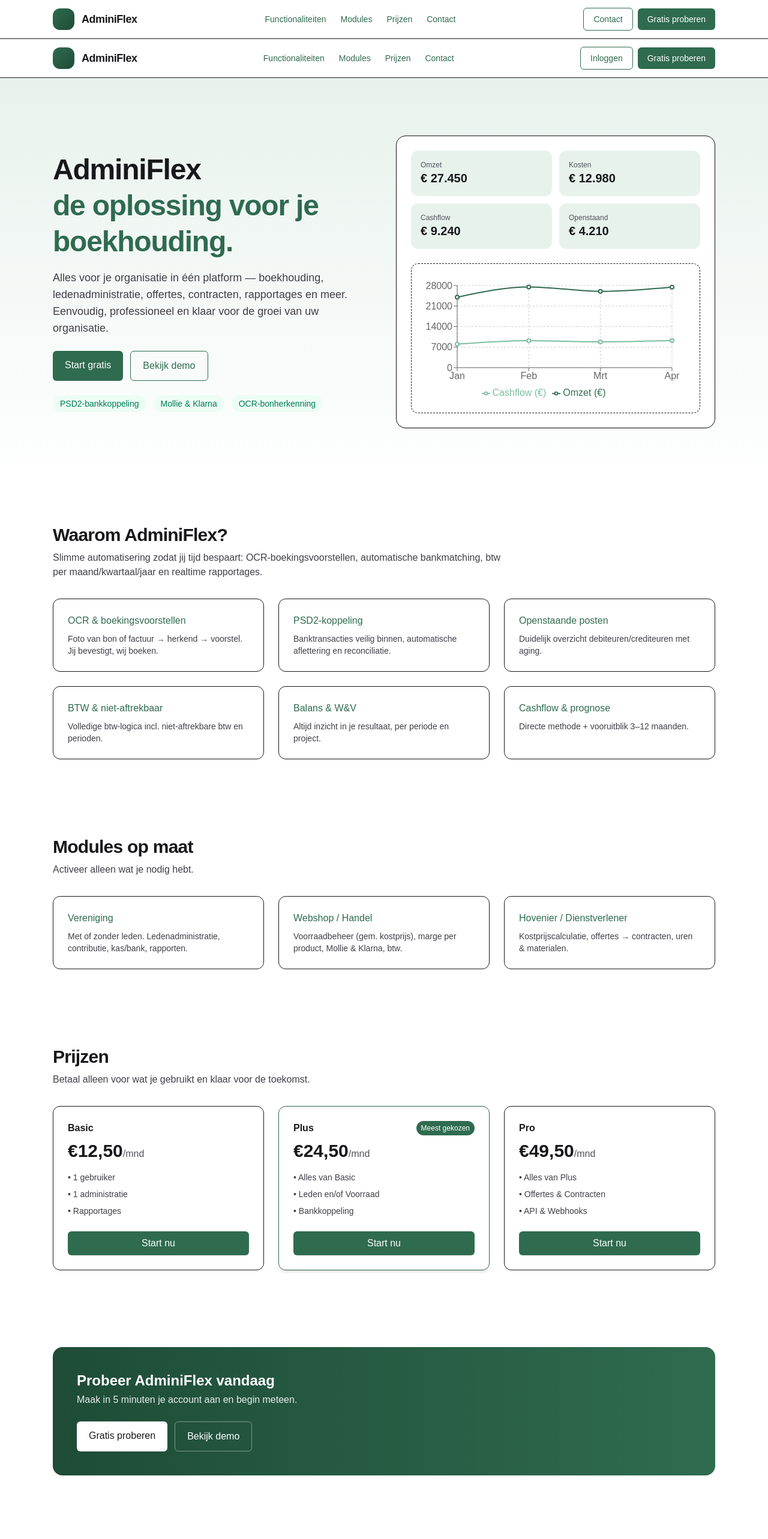
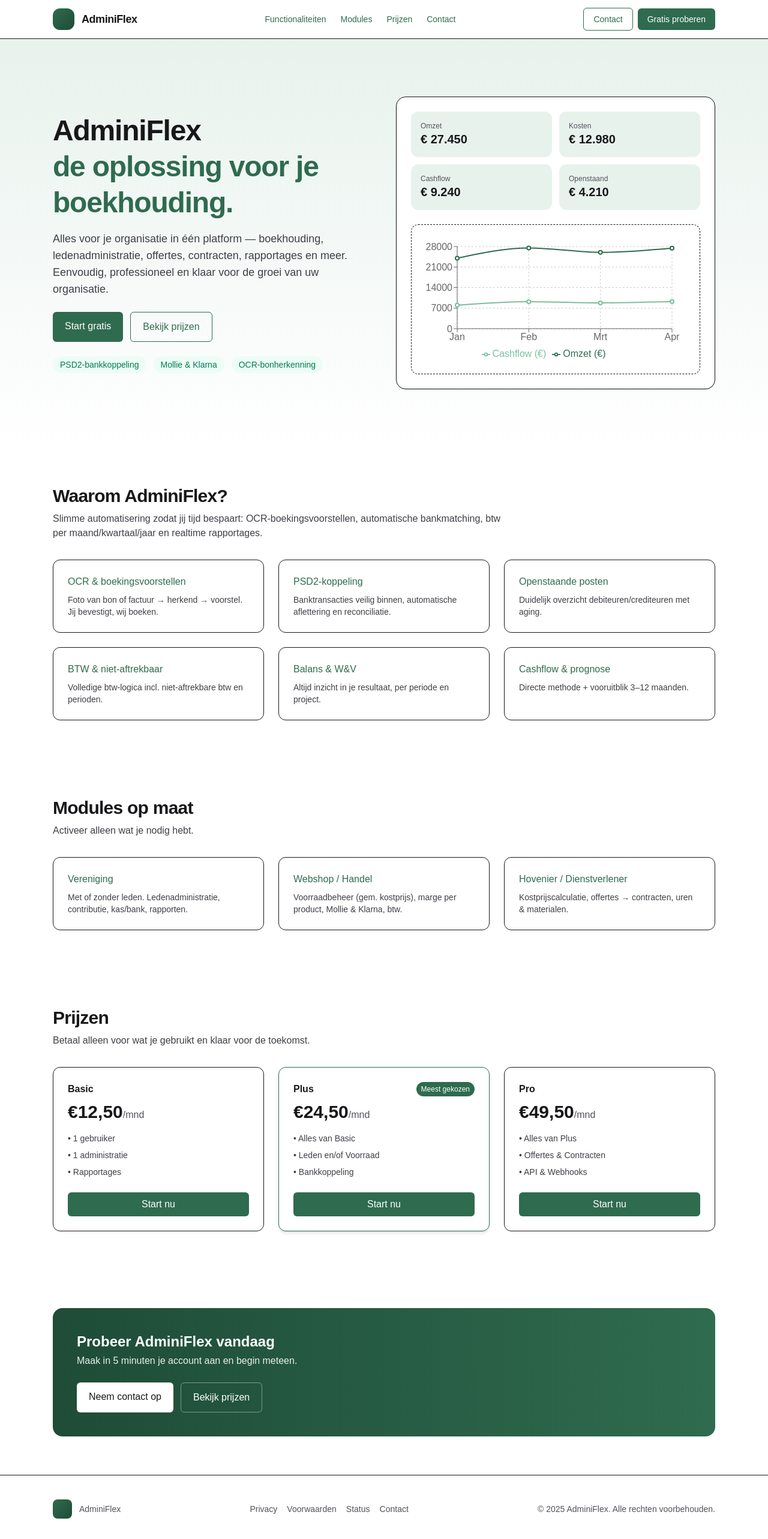
Before and after one commit to Adminiflex-jpg/adminiflex-site, a Next.js app: page / in a window 1280 px wide. Shown: the top 2566 px of the page at 60% size. Built offline with nearby package versions, Linux system fonts and the light colour scheme.

Commit message:
Homepage zonder dubbele header/footer + centrale layout

```diff
--- a/app/page.tsx
+++ b/app/page.tsx
@@ -1,68 +1,64 @@
+// app/page.tsx
 import React from "react";
 import RevenueChart from "./components/RevenueChart";
+
 export default function AdminiFlexHomepage() {
   const oldGreen = "#2F6B4F";   // hoofdkleur (oud groen)
-  const deepGreen = "#1E4C37";  // donkere tint
+  const deepGreen = "#1E4C37";  // donkere tint (alleen voor gradients)
   const lightMint = "#E8F2ED";  // lichte achtergrond
 
   return (
     <main className="min-h-screen text-zinc-900 bg-white">
-      {/* HEADER */}
-      <header className="sticky top-0 z-40 bg-white/80 backdrop-blur border-b">
-        <div className="max-w-6xl mx-auto px-4 md:px-6 h-16 flex items-center justify-between">
-          <a href="#" className="flex items-center gap-3">
-            <div
-              className="w-9 h-9 rounded-xl"
-              style={{ background: `linear-gradient(135deg, ${oldGreen}, ${deepGreen})` }}
-            />
-            <span className="font-semibold tracking-tight text-lg">AdminiFlex</span>
-          </a>
-          <nav className="hidden md:flex items-center gap-6 text-sm">
-            <a href="#features" style={{ color: oldGreen }}>Functionaliteiten</a>
-            <a href="#modules" style={{ color: oldGreen }}>Modules</a>
-            <a href="#pricing" style={{ color: oldGreen }}>Prijzen</a>
-            <a href="#contact" style={{ color: oldGreen }}>Contact</a>
-          </nav>
-          <div className="flex items-center gap-2">
-            <a href="#login" className="px-4 py-2 rounded-md border text-sm" style={{ borderColor: oldGreen, color: oldGreen }}>
-              Inloggen
-            </a>
-            <a href="#cta" className="px-4 py-2 rounded-md text-sm text-white" style={{ backgroundColor: oldGreen }}>
-              Gratis proberen
-            </a>
-          </div>
-        </div>
-      </header>
-
-      {/* HERO */}
+      {/* ===== HERO ===== */}
       <section className="relative">
-        <div className="absolute inset-0" style={{ background: `linear-gradient(180deg, ${lightMint}, white)` }} />
+        <div
+          className="absolute inset-0"
+          style={{ background: `linear-gradient(180deg, ${lightMint}, white)` }}
+        />
         <div className="relative max-w-6xl mx-auto px-4 md:px-6 py-16 md:py-24 grid gap-10 md:grid-cols-2 items-center">
           <div>
             <h1 className="text-4xl md:text-5xl font-bold leading-tight tracking-tight">
-              AdminiFlex <span className="block" style={{ color: oldGreen }}>de oplossing voor je boekhouding.</span>
+              AdminiFlex{" "}
+              <span className="block" style={{ color: oldGreen }}>
+                de oplossing voor je boekhouding.
+              </span>
             </h1>
             <p className="mt-4 text-lg text-zinc-700 max-w-prose">
-              Alles voor je organisatie in één platform — boekhouding, ledenadministratie, offertes, contracten,
-              rapportages en meer. Eenvoudig, professioneel en klaar voor de groei van uw organisatie.
+              Alles voor je organisatie in één platform — boekhouding,
+              ledenadministratie, offertes, contracten, rapportages en meer.
+              Eenvoudig, professioneel en klaar voor de groei van uw organisatie.
             </p>
             <div className="mt-6 flex flex-wrap gap-3">
-              <a href="#cta" className="px-5 py-3 rounded-md text-white font-medium" style={{ backgroundColor: oldGreen }}>
+              <a
+                href="#cta"
+                className="px-5 py-3 rounded-md text-white font-medium"
+                style={{ backgroundColor: oldGreen }}
+              >
                 Start gratis
               </a>
-              <a href="#demo" className="px-5 py-3 rounded-md font-medium border" style={{ borderColor: oldGreen, color: oldGreen }}>
-                Bekijk demo
+              <a
+                href="#pricing"
+                className="px-5 py-3 rounded-md font-medium border"
+                style={{ borderColor: oldGreen, color: oldGreen }}
+              >
+                Bekijk prijzen
               </a>
             </div>
             <div className="mt-6 flex flex-wrap gap-3 text-sm">
-              <span className="px-3 py-1 rounded-full bg-emerald-50 text-emerald-700">PSD2-bankkoppeling</span>
-              <span className="px-3 py-1 rounded-full bg-emerald-50 text-emerald-700">Mollie & Klarna</span>
-              <span className="px-3 py-1 rounded-full bg-emerald-50 text-emerald-700">OCR-bonherkenning</span>
+              <span className="px-3 py-1 rounded-full bg-emerald-50 text-emerald-700">
+                PSD2-bankkoppeling
+              </span>
+              <span className="px-3 py-1 rounded-full bg-emerald-50 text-emerald-700">
+                Mollie & Klarna
+              </span>
+              <span className="px-3 py-1 rounded-full bg-emerald-50 text-emerald-700">
+                OCR-bonherkenning
+              </span>
             </div>
           </div>
 
+          {/* KPI + Grafiek */}
           <div className="rounded-2xl border bg-white shadow-sm p-6">
-            {/* KPI-tegels */}
             <div className="grid grid-cols-2 gap-3">
               {[
                 { k: "Omzet", v: "€ 27.450" },
@@ -70,7 +66,11 @@
                 { k: "Cashflow", v: "€ 9.240" },
                 { k: "Openstaand", v: "€ 4.210" },
               ].map((x, i) => (
-                <div key={i} className="rounded-xl p-4" style={{ backgroundColor: lightMint }}>
+                <div
+                  key={i}
+                  className="rounded-xl p-4"
+                  style={{ backgroundColor: lightMint }}
+                >
                   <div className="text-xs text-zinc-600">{x.k}</div>
                   <div className="text-xl font-semibold">{x.v}</div>
                 </div>
@@ -83,65 +83,119 @@
         </div>
       </section>
 
-      {/* FUNCTIONALITEITEN */}
+      {/* ===== FUNCTIONALITEITEN ===== */}
       <section id="features" className="max-w-6xl mx-auto px-4 md:px-6 py-16">
         <h2 className="text-3xl font-semibold tracking-tight">Waarom AdminiFlex?</h2>
         <p className="mt-2 text-zinc-700 max-w-3xl">
-          Slimme automatisering zodat jij tijd bespaart: OCR-boekingsvoorstellen, automatische bankmatching,
-          btw per maand/kwartaal/jaar en realtime rapportages.
+          Slimme automatisering zodat jij tijd bespaart: OCR-boekingsvoorstellen,
+          automatische bankmatching, btw per maand/kwartaal/jaar en realtime
+          rapportages.
         </p>
         <div className="mt-8 grid gap-6 md:grid-cols-3">
           {[
-            { t: "OCR & boekingsvoorstellen", d: "Foto van bon of factuur → herkend → voorstel. Jij bevestigt, wij boeken." },
-            { t: "PSD2-koppeling", d: "Banktransacties veilig binnen, automatische aflettering en reconciliatie." },
-            { t: "Openstaande posten", d: "Duidelijk overzicht debiteuren/crediteuren met aging." },
-            { t: "BTW & niet-aftrekbaar", d: "Volledige btw-logica incl. niet-aftrekbare btw en perioden." },
-            { t: "Balans & W&V", d: "Altijd inzicht in je resultaat, per periode en project." },
-            { t: "Cashflow & prognose", d: "Directe methode + vooruitblik 3–12 maanden." },
+            {
+              t: "OCR & boekingsvoorstellen",
+              d: "Foto van bon of factuur → herkend → voorstel. Jij bevestigt, wij boeken.",
+            },
+            {
+              t: "PSD2-koppeling",
+              d: "Banktransacties veilig binnen, automatische aflettering en reconciliatie.",
+            },
+            {
+              t: "Openstaande posten",
+              d: "Duidelijk overzicht debiteuren/crediteuren met aging.",
+            },
+            {
+              t: "BTW & niet-aftrekbaar",
+              d: "Volledige btw-logica incl. niet-aftrekbare btw en perioden.",
+            },
+            {
+              t: "Balans & W&V",
+              d: "Altijd inzicht in je resultaat, per periode en project.",
+            },
+            {
+              t: "Cashflow & prognose",
+              d: "Directe methode + vooruitblik 3–12 maanden.",
+            },
           ].map((f, i) => (
             <div key={i} className="p-6 rounded-xl border bg-white">
-              <h3 className="font-medium" style={{ color: oldGreen }}>{f.t}</h3>
+              <h3 className="font-medium" style={{ color: oldGreen }}>
+                {f.t}
+              </h3>
               <p className="mt-2 text-sm text-zinc-700">{f.d}</p>
             </div>
           ))}
         </div>
       </section>
 
-      {/* MODULES */}
+      {/* ===== MODULES ===== */}
       <section id="modules" className="max-w-6xl mx-auto px-4 md:px-6 py-16">
         <h2 className="text-3xl font-semibold tracking-tight">Modules op maat</h2>
         <p className="mt-2 text-zinc-700">Activeer alleen wat je nodig hebt.</p>
         <div className="mt-8 grid gap-6 md:grid-cols-3">
           <div className="p-6 rounded-xl border">
-            <h3 className="font-medium" style={{ color: oldGreen }}>Vereniging</h3>
-            <p className="mt-2 text-sm text-zinc-700">Met of zonder leden. Ledenadministratie, contributie, kas/bank, rapporten.</p>
+            <h3 className="font-medium" style={{ color: oldGreen }}>
+              Vereniging
+            </h3>
+            <p className="mt-2 text-sm text-zinc-700">
+              Met of zonder leden. Ledenadministratie, contributie, kas/bank, rapporten.
+            </p>
           </div>
           <div className="p-6 rounded-xl border">
-            <h3 className="font-medium" style={{ color: oldGreen }}>Webshop / Handel</h3>
-            <p className="mt-2 text-sm text-zinc-700">Voorraadbeheer (gem. kostprijs), marge per product, Mollie & Klarna, btw.</p>
+            <h3 className="font-medium" style={{ color: oldGreen }}>
+              Webshop / Handel
+            </h3>
+            <p className="mt-2 text-sm text-zinc-700">
+              Voorraadbeheer (gem. kostprijs), marge per product, Mollie & Klarna, btw.
+            </p>
           </div>
           <div className="p-6 rounded-xl border">
-            <h3 className="font-medium" style={{ color: oldGreen }}>Hovenier / Dienstverlener</h3>
-            <p className="mt-2 text-sm text-zinc-700">Kostprijscalculatie, offertes → contracten, uren & materialen.</p>
+            <h3 className="font-medium" style={{ color: oldGreen }}>
+              Hovenier / Dienstverlener
+            </h3>
+            <p className="mt-2 text-sm text-zinc-700">
+              Kostprijscalculatie, offertes → contracten, uren & materialen.
+            </p>
           </div>
         </div>
       </section>
 
-      {/* PRIJZEN */}
+      {/* ===== PRIJZEN ===== */}
       <section id="pricing" className="max-w-6xl mx-auto px-4 md:px-6 py-16">
         <h2 className="text-3xl font-semibold tracking-tight">Prijzen</h2>
-        <p className="mt-2 text-zinc-700">Betaal alleen voor wat je gebruikt en klaar voor de toekomst.</p>
+        <p className="mt-2 text-zinc-700">
+          Betaal alleen voor wat je gebruikt en klaar voor de toekomst.
+        </p>
         <div className="mt-8 grid gap-6 md:grid-cols-3">
           {[
-            { n: "Basic", p: "€12,50", f: ["1 gebruiker", "1 administratie", "Rapportages"] },
-            { n: "Plus", p: "€24,50", f: ["Alles van Basic", "Leden en/of Voorraad", "Bankkoppeling"] },
-            { n: "Pro", p: "€49,50", f: ["Alles van Plus", "Offertes & Contracten", "API & Webhooks"] },
+            {
+              n: "Basic",
+              p: "€12,50",
+              f: ["1 gebruiker", "1 administratie", "Rapportages"],
+            },
+            {
+              n: "Plus",
+              p: "€24,50",
+              f: ["Alles van Basic", "Leden en/of Voorraad", "Bankkoppeling"],
+            },
+            {
+              n: "Pro",
+              p: "€49,50",
+              f: ["Alles van Plus", "Offertes & Contracten", "API & Webhooks"],
+            },
           ].map((plan, i) => (
-            <div key={i} className={`p-6 rounded-xl border ${i === 1 ? "shadow-md" : ""}`} style={i === 1 ? { borderColor: oldGreen } : {}}>
+            <div
+              key={i}
+              className={`p-6 rounded-xl border ${i === 1 ? "shadow-md" : ""}`}
+              style={i === 1 ? { borderColor: oldGreen } : {}}
+            >
               <div className="flex items-center justify-between">
                 <h3 className="font-semibold">{plan.n}</h3>
                 {i === 1 && (
-                  <span className="text-xs px-2 py-1 rounded-full text-white" style={{ backgroundColor: oldGreen }}>
+                  <span
+                    className="text-xs px-2 py-1 rounded-full text-white"
+                    style={{ backgroundColor: oldGreen }}
+                  >
                     Meest gekozen
                   </span>
                 )}
@@ -151,9 +205,15 @@
                 <span className="text-base font-normal text-zinc-600">/mnd</span>
               </div>
               <ul className="mt-4 text-sm text-zinc-700 space-y-2">
-                {plan.f.map((x, idx) => <li key={idx}>• {x}</li>)}
+                {plan.f.map((x, idx) => (
+                  <li key={idx}>• {x}</li>
+                ))}
               </ul>
-              <a href="#cta" className="mt-6 inline-block w-full text-center px-4 py-2 rounded-md text-white" style={{ backgroundColor: oldGreen }}>
+              <a
+                href="#cta"
+                className="mt-6 inline-block w-full text-center px-4 py-2 rounded-md text-white"
+                style={{ backgroundColor: oldGreen }}
+              >
                 Start nu
               </a>
             </div>
@@ -161,76 +221,33 @@
         </div>
       </section>
 
-      {/* CTA */}
+      {/* ===== CTA ===== */}
       <section id="cta" className="py-16">
         <div className="max-w-6xl mx-auto px-4 md:px-6">
-          <div className="rounded-2xl p-8 md:p-10 text-white" style={{ background: `linear-gradient(90deg, ${deepGreen}, ${oldGreen})` }}>
+          <div
+            className="rounded-2xl p-8 md:p-10 text-white"
+            style={{
+              background: `linear-gradient(90deg, ${deepGreen}, ${oldGreen})`,
+            }}
+          >
             <h3 className="text-2xl font-semibold">Probeer AdminiFlex vandaag</h3>
-            <p className="mt-1 text-white/90">Maak in 5 minuten je account aan en begin meteen.</p>
+            <p className="mt-1 text-white/90">
+              Maak in 5 minuten je account aan en begin meteen.
+            </p>
             <div className="mt-6 flex flex-wrap gap-3">
-              <a href="#" className="px-5 py-3 rounded-md bg-white text-zinc-900 font-medium">Gratis proberen</a>
-              <a href="#demo" className="px-5 py-3 rounded-md border border-white/40 text-white font-medium">Bekijk demo</a>
+              <a href="/contact" className="px-5 py-3 rounded-md bg-white text-zinc-900 font-medium">
+                Neem contact op
+              </a>
+              <a
+                href="#pricing"
+                className="px-5 py-3 rounded-md border border-white/40 text-white font-medium"
+              >
+                Bekijk prijzen
+              </a>
             </div>
           </div>
         </div>
       </section>
-
-      {/* CONTACT */}
-      <section id="contact" className="max-w-6xl mx-auto px-4 md:px-6 py-16">
-        <div className="grid gap-8 md:grid-cols-2">
-          <div>
-            <h2 className="text-3xl font-semibold tracking-tight">Contact</h2>
-            <p className="mt-2 text-zinc-700">
-              Vragen of een demo plannen? Mail ons op{" "}
-              <a href="mailto:info@adminiflex.nl" className="underline" style={{ color: oldGreen }}>
-                info@adminiflex.nl
-              </a>.
-            </p>
-            <form className="mt-6 grid gap-3 max-w-md">
-              <input className="border rounded-md px-3 py-2" placeholder="Naam" />
-              <input type="email" className="border rounded-md px-3 py-2" placeholder="E-mail" />
-              <textarea className="border rounded-md px-3 py-2" rows={4} placeholder="Bericht" />
-              <a href="mailto:info@adminiflex.nl" className="px-4 py-2 rounded-md text-white inline-block text-center" style={{ backgroundColor: oldGreen }}>
-                Verstuur per e-mail
-              </a>
-            </form>
-          </div>
-
-          <div>
-            <h2 className="text-3xl font-semibold tracking-tight">Blijf op de hoogte</h2>
-            <p className="mt-2 text-zinc-700">Ontvang nieuws over lancering en nieuwe functies.</p>
-            <form className="mt-6 flex gap-2 max-w-md">
-              <input type="email" className="flex-1 border rounded-md px-3 py-2" placeholder="E-mailadres" />
-              <button type="button" className="px-4 py-2 rounded-md text-white" style={{ backgroundColor: oldGreen }}>
-                Aanmelden
-              </button>
-            </form>
-          </div>
-        </div>
-      </section>
-
-      {/* FOOTER */}
-      <footer className="border-t">
-        <div className="max-w-6xl mx-auto px-4 md:px-6 py-10 text-sm text-zinc-600 flex flex-col md:flex-row items-start md:items-center justify-between gap-4">
-          <div className="flex items-center gap-3">
-            <div className="w-8 h-8 rounded-lg" style={{ background: `linear-gradient(135deg, ${oldGreen}, ${deepGreen})` }} />
-            <span className="font-medium">AdminiFlex</span>
-          </div>
-          <div className="flex gap-4">
-            <a href="#">Privacy</a>
-            <a href="#">Voorwaarden</a>
-            <a href="#">Status</a>
-            <a href="#">Contact</a>
-          </div>
-          <div>© {new Date().getFullYear()} AdminiFlex. Alle rechten voorbehouden.</div>
-        </div>
-      </footer>
-      <div className="flex gap-4">
-  <a href="/privacy">Privacy</a>
-  <a href="/voorwaarden">Voorwaarden</a>
-  <a href="/status">Status</a>
-  <a href="/contact">Contact</a>
-</div>
     </main>
   );
 }
```
